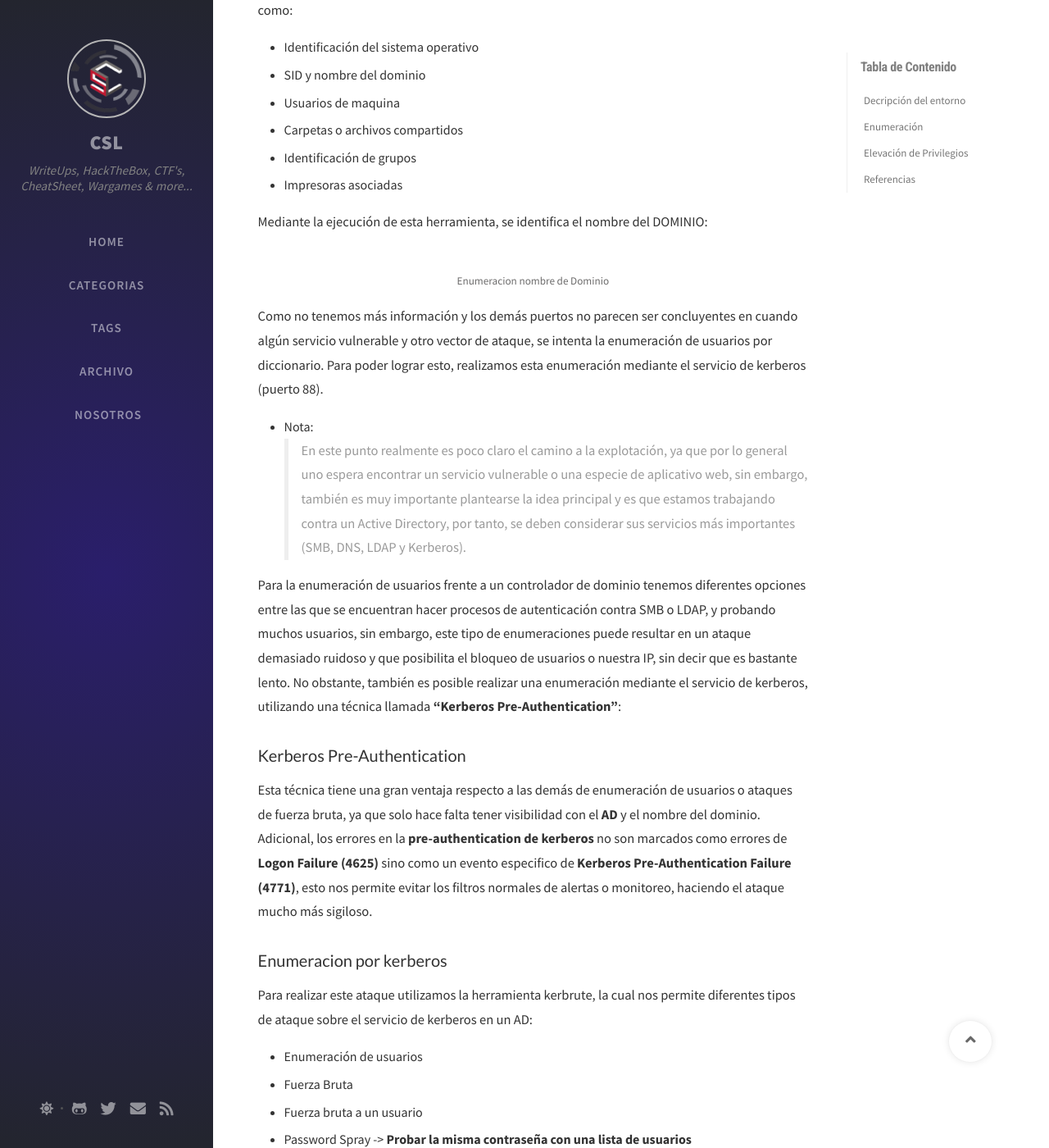
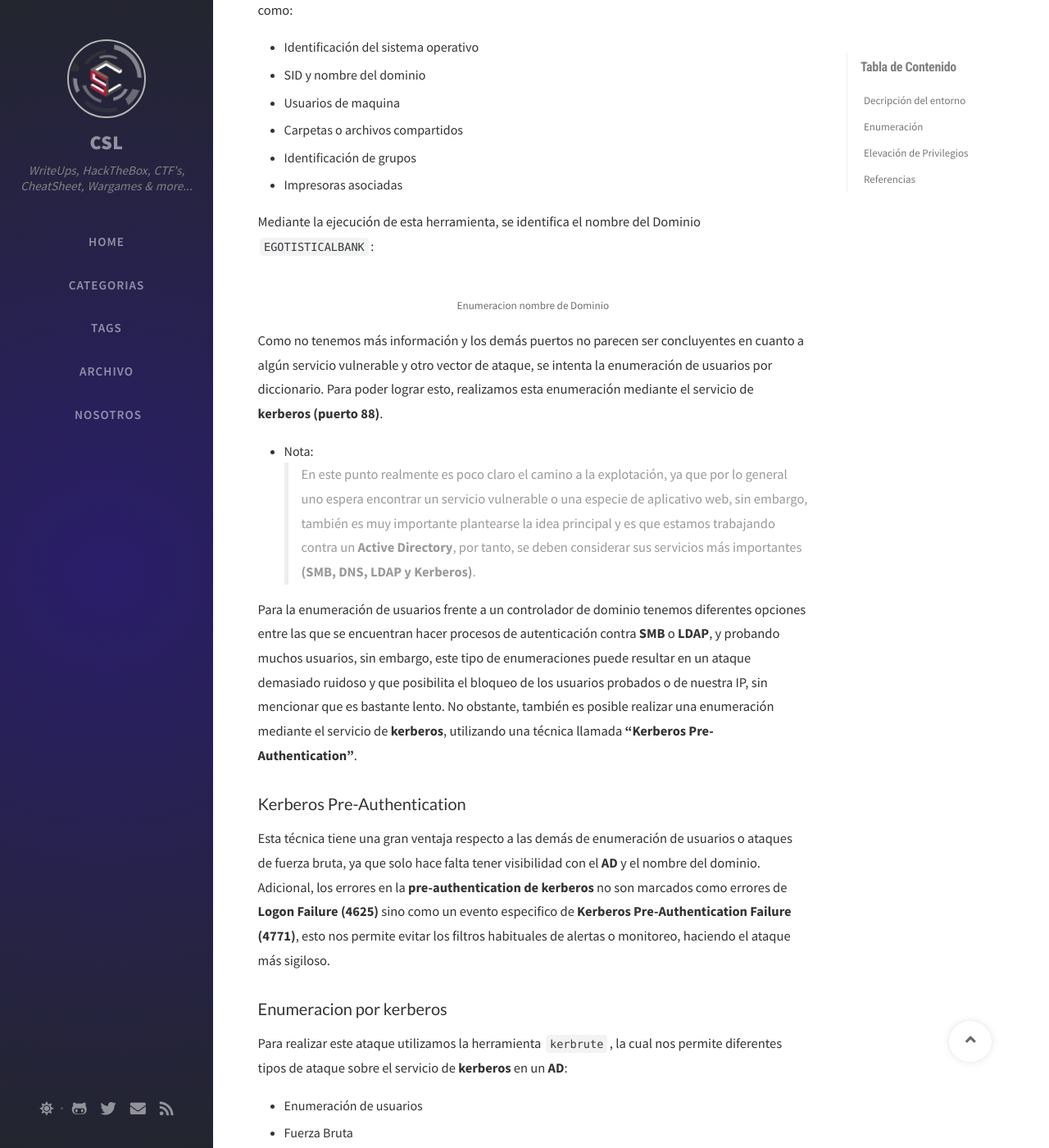
Before and after one commit to CSL-LABS/CSL-LABS.github.io, a Jekyll site: the page built from _posts/2020-11-23-htb-sauna.md, in a window 1280 px wide and 1400 px high, scrolled down 1550 px. Shown: the whole window at 82% size. Built offline with Jekyll 4.4.1, drawn with Linux system fonts in a browser that asks for light colours; nearby versions of some CDN libraries; comment, search, counter and statistics services are not loaded; some of the changed text lies outside the part shown.

Commit message:
update htb-sauna

````diff
--- a/_posts/2020-11-23-htb-sauna.md
+++ b/_posts/2020-11-23-htb-sauna.md
@@ -27,7 +27,7 @@
 ![Escaneo con Nmap](/assets/htb/03_sauna/01_nmap_sauna.png)
 _Resultado escaneo con nmap_
 
-Procedemos con la revisión detallada del sitio web pero no se encuentran enlaces o o funcionalidades interactivas para atacar, solo son archivos CSS y HTML estático:
+Procedemos con la revisión detallada del sitio web pero no se encuentran enlaces o funcionalidades interactivas para atacar, solo son archivos CSS y HTML estático:
 
 ![Sitio Web puerto 80](/assets/htb/03_sauna/02_puerto_80.png)
 _Sitio Web puerto 80_
@@ -51,29 +51,29 @@
 - Identificación de grupos
 - Impresoras asociadas
 
-Mediante la ejecución de esta herramienta, se identifica el nombre del DOMINIO:
+Mediante la ejecución de esta herramienta, se identifica el nombre del Dominio `EGOTISTICALBANK`:
 
 ![Nombre de Dominio](/assets/htb/03_sauna/03_enum4linux_nombre_ad.png)
 _Enumeracion nombre de Dominio_
 
-Como no tenemos más información y los demás puertos no parecen ser concluyentes en cuando algún servicio vulnerable y otro vector de ataque, se intenta la enumeración de usuarios por diccionario. Para poder lograr esto, realizamos esta enumeración mediante el servicio de kerberos (puerto 88).
+Como no tenemos más información y los demás puertos no parecen ser concluyentes en cuanto a algún servicio vulnerable y otro vector de ataque, se intenta la enumeración de usuarios por diccionario. Para poder lograr esto, realizamos esta enumeración mediante el servicio de **kerberos (puerto 88)**.
 
 - Nota:
-> En este punto realmente es poco claro el camino a la explotación, ya que por lo general uno espera encontrar un servicio vulnerable o una especie de aplicativo web, sin embargo, también es muy importante plantearse la idea principal y es que estamos trabajando contra un Active Directory, por tanto, se deben considerar sus servicios más importantes (SMB, DNS, LDAP y Kerberos).
+> En este punto realmente es poco claro el camino a la explotación, ya que por lo general uno espera encontrar un servicio vulnerable o una especie de aplicativo web, sin embargo, también es muy importante plantearse la idea principal y es que estamos trabajando contra un **Active Directory**, por tanto, se deben considerar sus servicios más importantes **(SMB, DNS, LDAP y Kerberos)**.
 
-Para la enumeración de usuarios frente a un controlador de dominio tenemos diferentes opciones entre las que se encuentran hacer procesos de autenticación contra SMB o LDAP, y probando muchos usuarios, sin embargo, este tipo de enumeraciones puede resultar en un ataque demasiado ruidoso y que posibilita el bloqueo de usuarios o nuestra IP, sin decir que es bastante lento. No obstante, también es posible realizar una enumeración mediante el servicio de kerberos, utilizando una técnica llamada **“Kerberos Pre-Authentication”**:
+Para la enumeración de usuarios frente a un controlador de dominio tenemos diferentes opciones entre las que se encuentran hacer procesos de autenticación contra **SMB** o **LDAP**, y probando muchos usuarios, sin embargo, este tipo de enumeraciones puede resultar en un ataque demasiado ruidoso y que posibilita el bloqueo de los usuarios probados o de nuestra IP, sin mencionar que es bastante lento. No obstante, también es posible realizar una enumeración mediante el servicio de **kerberos**, utilizando una técnica llamada **“Kerberos Pre-Authentication”**.
 
 ### Kerberos Pre-Authentication
 
-Esta técnica tiene una gran ventaja respecto a las demás de enumeración de usuarios o ataques de fuerza bruta, ya que solo hace falta tener visibilidad con el **AD** y el nombre del dominio. Adicional, los errores en la **pre-authentication de kerberos** no son marcados como errores de **Logon Failure (4625)** sino como un evento especifico de **Kerberos Pre-Authentication Failure (4771)**, esto nos permite evitar los filtros normales de alertas o monitoreo, haciendo el ataque mucho más sigiloso.
+Esta técnica tiene una gran ventaja respecto a las demás de enumeración de usuarios o ataques de fuerza bruta, ya que solo hace falta tener visibilidad con el **AD** y el nombre del dominio. Adicional, los errores en la **pre-authentication de kerberos** no son marcados como errores de **Logon Failure (4625)** sino como un evento especifico de **Kerberos Pre-Authentication Failure (4771)**, esto nos permite evitar los filtros habituales de alertas o monitoreo, haciendo el ataque más sigiloso.
 
 ### Enumeracion por kerberos
 
-Para realizar este ataque utilizamos la herramienta kerbrute, la cual nos permite diferentes tipos de ataque sobre el servicio de kerberos en un AD:
+Para realizar este ataque utilizamos la herramienta `kerbrute`, la cual nos permite diferentes tipos de ataque sobre el servicio de **kerberos** en un **AD**:
 - Enumeración de usuarios
 - Fuerza Bruta
 - Fuerza bruta a un usuario
-- Password Spray -> __Probar la misma contraseña con una lista de usuarios__
+- Password Spray
 
 ```console
 $ ./kerbrute userenum –dc sauna.htb -d AGOTISTICALBANK [FILE_usernames]
@@ -145,7 +145,7 @@
 ![Nuevo nmap](/assets/htb/03_sauna/08_nmap_completo.png)
 _Nuevo escaneo completo sobre el equipo_
 
-En este nuevo escaneo profundo y completo, descubrimos el **puerto 5985** que no teníamos presente al inicio, este puerto es utilizado para el manejo remoto de los equipos Microsoft a través del protocolo **WINRM (Servicio de Administrador remoto)**, así que podemos aprovecharlo como una puerta de entrada para la ejecución remota e interactiva de comandos, para esto, descargamos una herramienta llamada `evil-winrm` hecha por hackplayers (https://github.com/Hackplayers/evil-winrm).
+En este nuevo escaneo profundo y completo, descubrimos el **puerto 5985** que no teníamos presente al inicio, este puerto es utilizado para el manejo remoto de los equipos Microsoft a través del protocolo **WINRM (Servicio de Administrador remoto)**, así que podemos aprovecharlo como una puerta de entrada para la ejecución remota e interactiva de comandos, para esto, descargamos la herramienta llamada `evil-winrm` hecha por hackplayers <https://github.com/Hackplayers/evil-winrm>.
 
 ### evil-winrm
 
@@ -160,29 +160,29 @@
 
 ## Elevación de Privilegios
 
-Una vez tenemos el acceso interactivo mediante `evil-winrm` procedemos a realizar la escala de privilegios, por lo cual hacemos una carga de los siguientes scripts de powershell al sistema víctima, se hace con la opción `-s` e indicando la ruta local donde estar los scripts:
+Una vez tenemos el acceso interactivo mediante `evil-winrm` procedemos a realizar la escala de privilegios, por lo cual hacemos una carga de los siguientes scripts de powershell al sistema víctima, esto se logra con la opción `-s` e indicando la ruta local donde estarán los scripts:
 
 - PowerView.ps1
     - Script especial para la prueba e interacción con sistemas de directorio activo.
 - PowerUp.ps1
     - Compilación de scripts y técnicas para la recolección local de información y la explotación automática en escala de privilegios.
 
-Lo primero que se hace utilizar el script `Invoke-AllChecks` de **PowerUp**, quién de forma automática lanzará todos los escáneres en busca de malas configuraciones:
+Lo primero que se hace es utilizar el script `Invoke-AllChecks` de **PowerUp**, que de forma automática lanzará todos los escáneres en busca de malas configuraciones que nos permitan elevar privilegios:
 
 ![Autologon](/assets/htb/03_sauna/10_powerup_password_logon.png)
 _Mala configuración, captura de contraseña en el registro usando Autologon_
 
-El script identifica una mala configuración en la propiedad de Autologon que se guarda en el registro del equipo y partiendo de eso, logra la captura o lectura en texto claro de la credencial del usuario **svc_loanmanager**:
+El script identifica una mala configuración en la propiedad de **Autologon** que se guarda en el registro del equipo y partiendo de eso, logra la captura y lectura en texto claro de la credencial del usuario **svc_loanmanager**:
 
 - svc_loanmanager: **Moneymakestheworldgoround!**
 
-En este punto de la explotación, ya tenemos acceso a 3 de los 4 usuarios en el sistema, por lo cual vamos a intentar conectarnos con estas nuevas credenciales, sin embargo, es importante recordar que por la información previa recolectada del dominio, el nombre de usuario para conectarnos con estas credenciales es svc_loanmgr y lo realizamos también con Evil-WinRM
+En este punto de la explotación ya tenemos acceso a 3 de los 4 usuarios en el sistema, por lo cual vamos a intentar conectarnos con estas nuevas credenciales, sin embargo, es importante recordar que por la información previa recolectada del dominio, el nombre de usuario para conectarnos es **svc_loanmgr** y lo realizamos también con `Evil-WinRM`.
 
 ```ruby
 ruby evil-winrm.rb -i 10.10.10.175 -u svc_loanmgr -p Moneymakestheworldgoround! -s /home/csl/shared/
 ```
 
-Teniendo estas credenciales hacemos uso de secretsdump.py para extraer los hashes de todos los usuarios del dominio, de forma remota:
+Teniendo estas credenciales hacemos uso de `secretsdump.py` de **Impacket** para **extraer los hashes** de todos los usuarios del dominio, de forma remota:
 
 ```console
 python3 /usr/share/doc/python3-impacket/examples/secretsdump.py EGOTISTICALBANK/svc_loanmgr:Moneymakestheworldgoround\!@10.10.10.175
@@ -201,16 +201,17 @@
 ![Pass The Hash](/assets/htb/03_sauna/12_pass_the_hash.png)
 _Impersonación del usuario Administrator con Pass The Hash_
 
+De esta forma, se logra la elevación de privilegios por medio de diferetes configuraciones inseguras en el **Controlador de Dominio**.
 
 ## Referencias
 
 1. Funcionamiento de Kerberos y algunos de sus ataques:
-    - https://www.tarlogic.com/blog/como-funciona-kerberos/
-    - https://gist.github.com/TarlogicSecurity/2f221924fef8c14a1d8e29f3cb5c5c4a
+    - <https://www.tarlogic.com/blog/como-funciona-kerberos/>
+    - <https://gist.github.com/TarlogicSecurity/2f221924fef8c14a1d8e29f3cb5c5c4a>
     - Leer el blog, tiene muy buenas publicaciones.
 2. Recopilación de distintas herramientas y ataques para Directorio Activo:
-    - https://github.com/swisskyrepo/PayloadsAllTheThings/blob/master/Methodology%20and%20Resources/Active%20Directory%20Attack.md
+    - <https://github.com/swisskyrepo/PayloadsAllTheThings/blob/master/Methodology%20and%20Resources/Active%20Directory%20Attack.md>
 3. WriteUP de una maquina en la que se ataca un directorio activo:
-    - https://snowscan.io/htb-writeup-sizzle/#
+    - <https://snowscan.io/htb-writeup-sizzle/#>
 4.  Lectura interesante sobre el abuso de privilegios y acls en directorios activos:
-    - https://ired.team/offensive-security-experiments/active-directory-kerberos-abuse/abusing-active-directory-acls-aces
+    - <https://ired.team/offensive-security-experiments/active-directory-kerberos-abuse/abusing-active-directory-acls-aces>
````
Also changed, not shown: other parts of _posts/2020-11-23-htb-sauna.md (+16 -16 lines).
